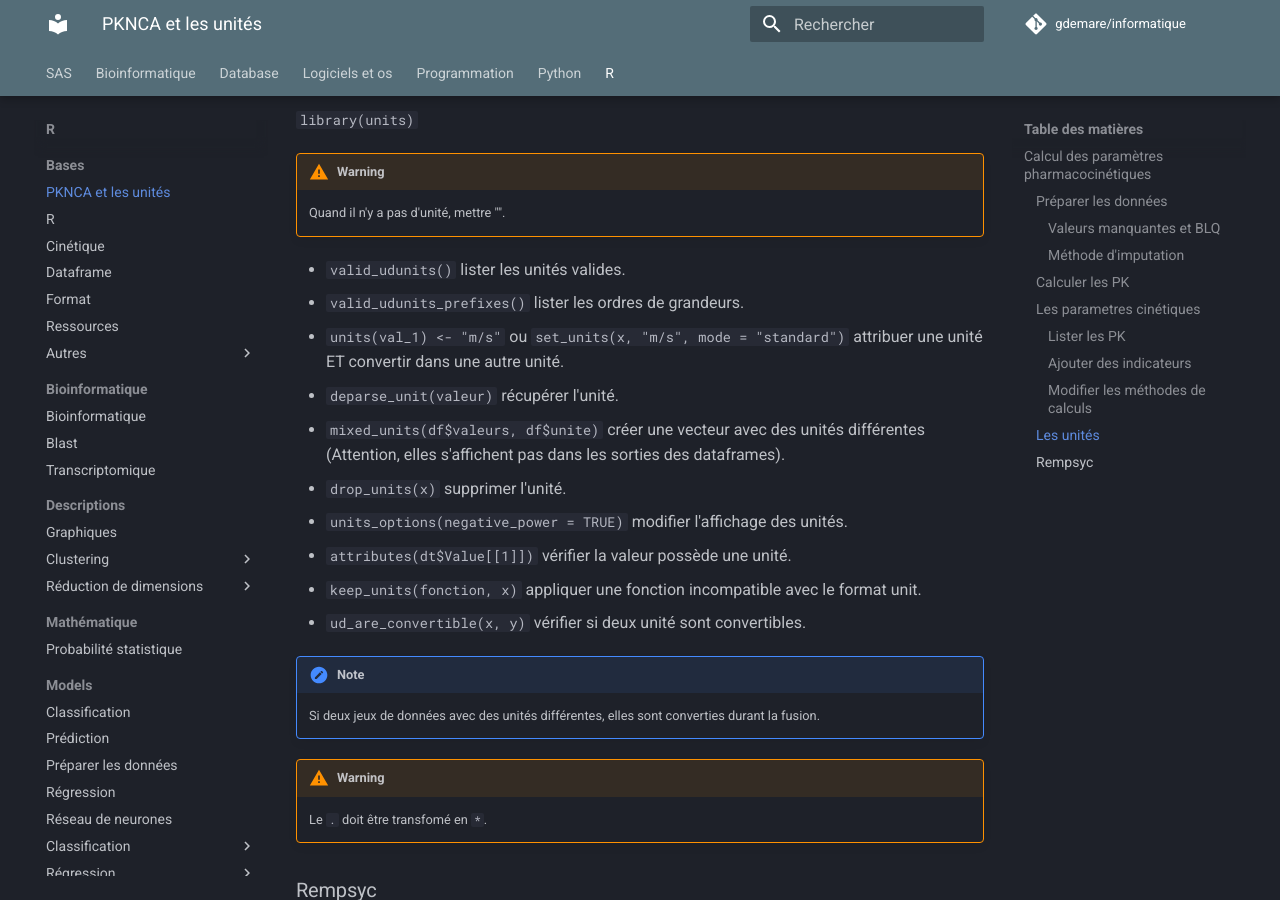
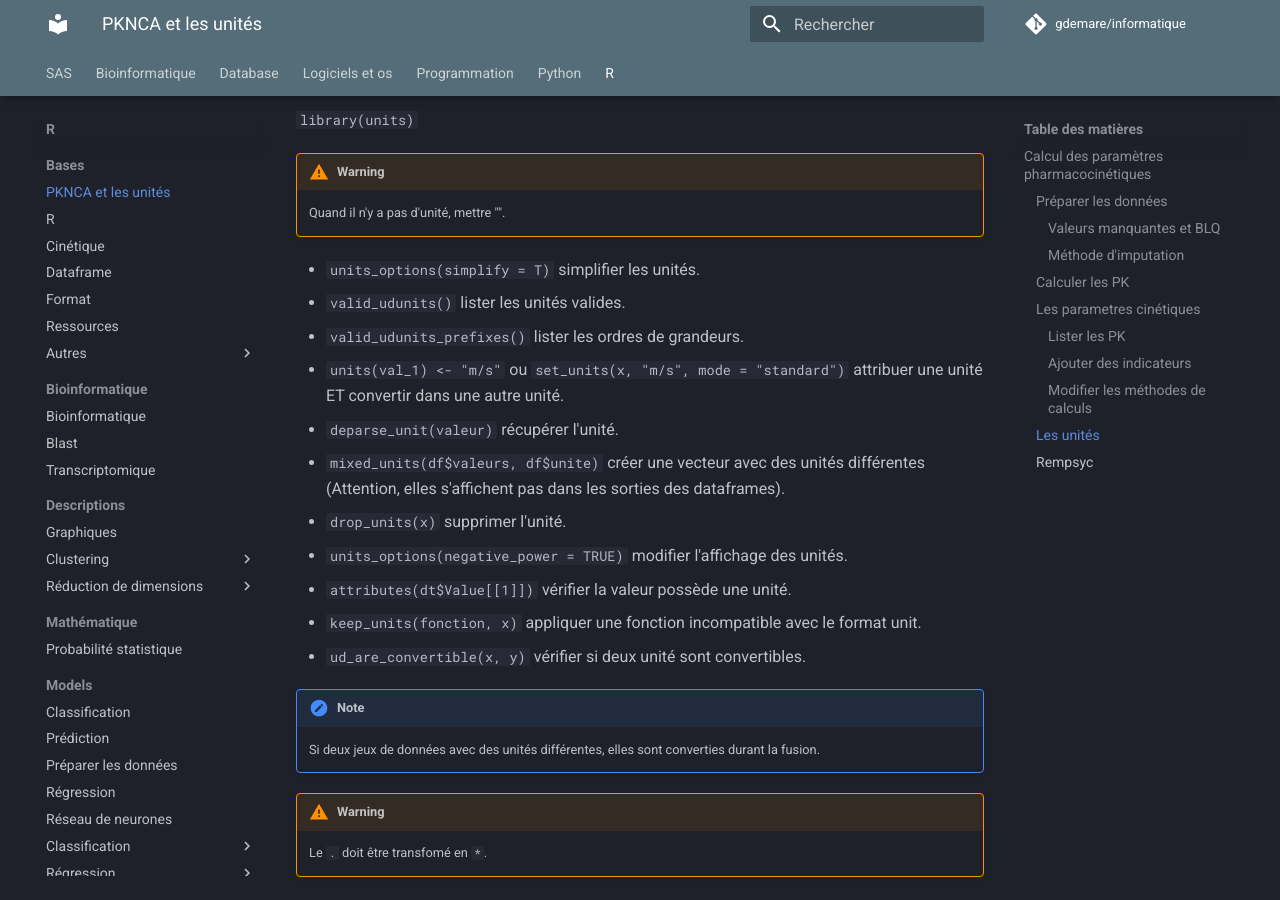
Before and after one commit to gdemare/Informatique, an MkDocs documentation site: the page built from docs/r/bases/PKNCA et les unités.md, in a window 1280 px wide and 900 px high, scrolled down 4913 px. Built offline with MkDocs 1.6.1 and Material for MkDocs 9.7.7, drawn with Linux system fonts in a browser that asks for light colours; comment, search, counter and statistics services are not loaded.

Commit message:
Update PKNCA et les unités.md

```diff
--- a/docs/r/bases/PKNCA et les unités.md
+++ b/docs/r/bases/PKNCA et les unités.md
@@ -171,6 +171,8 @@ my_mean(c(1:3, NA))
 !!! warning
     Quand il n'y a pas d'unité, mettre "".
 
+
+* `units_options(simplify = T)` simplifier les unités.
 * `valid_udunits()` lister les unités valides.
 * `valid_udunits_prefixes()` lister les ordres de grandeurs.
 * `units(val_1) <- "m/s"` ou `set_units(x, "m/s", mode = "standard")` attribuer une unité ET convertir dans une autre unité.
```
